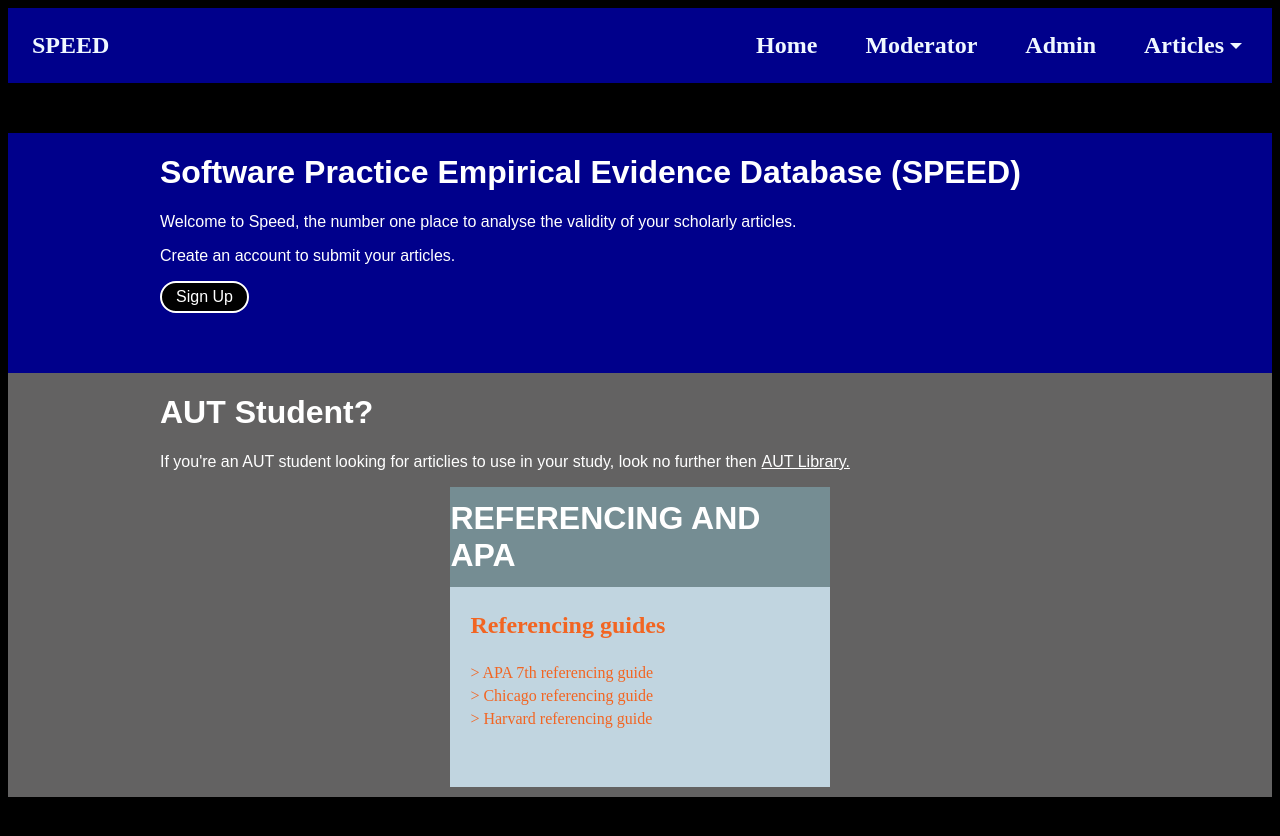
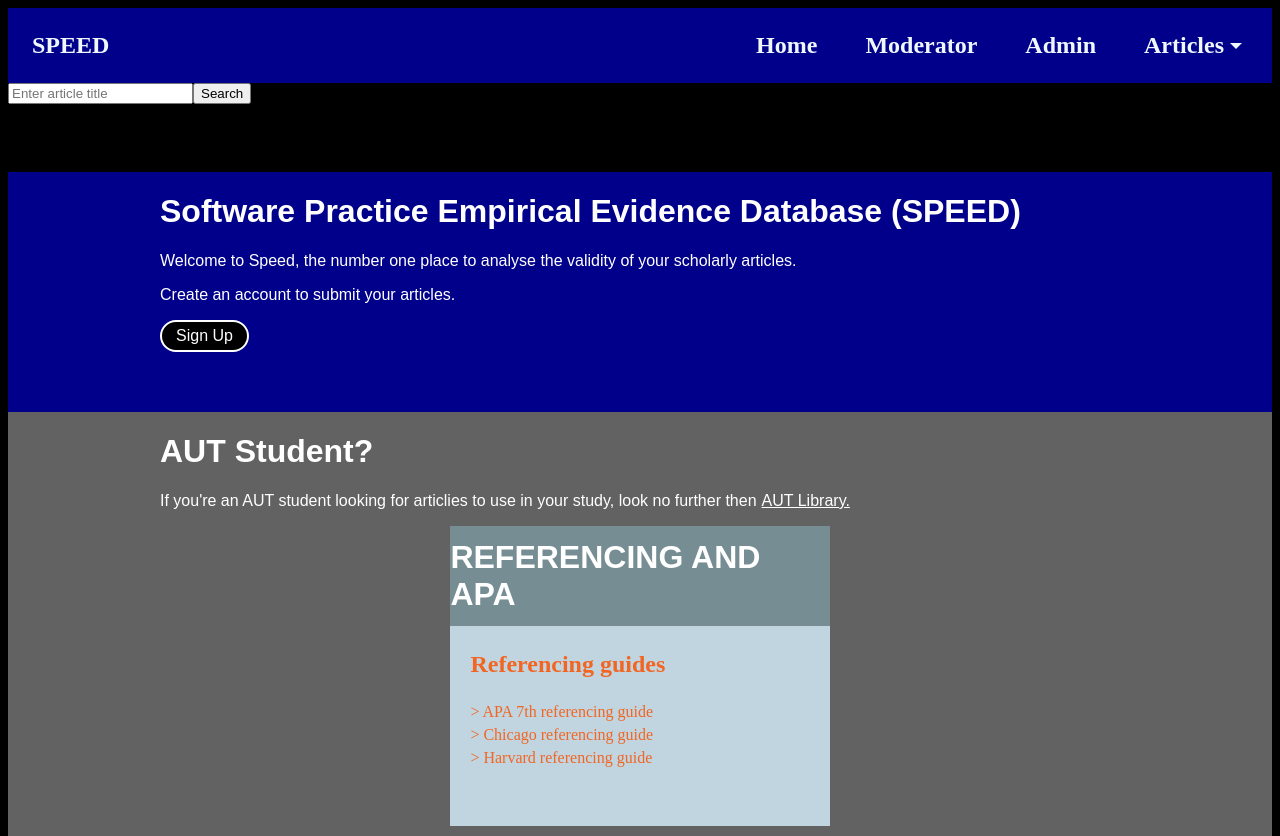
Before and after one commit to christo834/CISE-assignment-1B, a Next.js app in the folder frontend/: page / in a window 1280 px wide. Before the commit the page ends 800 px from the top, so only its background shows below. Built offline with nearby package versions, Linux system fonts and the light colour scheme; a web font is replaced by a local one.

Commit message:
Search functionality
Backend and frontend functionality for the search on the homepage. You can now search by the title

```diff
--- /dev/null
+++ b/frontend/src/components/Search.tsx
@@ -0,0 +1,62 @@
+import { useState, useEffect } from "react";
+import swal from "sweetalert";
+
+const ArticleDetails = () => {
+  const [title, setTitle] = useState("");
+  const [article, setArticle] = useState<any>(null);
+  const [loading, setLoading] = useState(false);
+
+  const fetchArticle = async () => {
+    setLoading(true);
+    try {
+      const response = await fetch(
+        `http://localhost:8000/article/title/${title}`
+      );
+      if (response.ok) {
+        const article = await response.json();
+        setArticle(article.article);
+      } else {
+        swal("Failed", "Failed to fetch article", "error");
+      }
+    } catch (error) {
+      swal("Error", "Please try again", "error");
+    }
+    setLoading(false);
+  };
+
+  const handleSubmit = (event: React.FormEvent<HTMLFormElement>) => {
+    event.preventDefault();
+    fetchArticle();
+  };
+
+  return (
+    <div>
+      <form onSubmit={handleSubmit}>
+        <input
+          type="text"
+          value={title}
+          onChange={(e) => setTitle(e.target.value)}
+          placeholder="Enter article title"
+        />
+        <button type="submit">Search</button>
+      </form>
+
+      {loading ? (
+        <div>Loading...</div>
+      ) : article ? (
+        <div>
+          <h1>{article.title}</h1>
+          <h2>Authors: {article.authors.join(", ")}</h2>
+          <p>Source: {article.source}</p>
+          <p>Publication Year: {article.year}</p>
+          <p>DOI: {article.doi}</p>
+          <p>Summary: {article.summary}</p>
+        </div>
+      ) : (
+        <div>No article found with the provided title</div>
+      )}
+    </div>
+  );
+};
+
+export default ArticleDetails;
--- a/frontend/src/pages/index.tsx
+++ b/frontend/src/pages/index.tsx
@@ -1,8 +1,10 @@
+import ArticleDetails from "@/components/Search";
 import "../styles/index.scss";
 
 export default function Home() {
   return (
     <div>
+      <ArticleDetails />
       <div className="container">
         <div className="container-within">
           <h1>Software Practice Empirical Evidence Database (SPEED)</h1>
```
Also changed, not shown: 2 other files (tests, documents, lock files or other folders).
